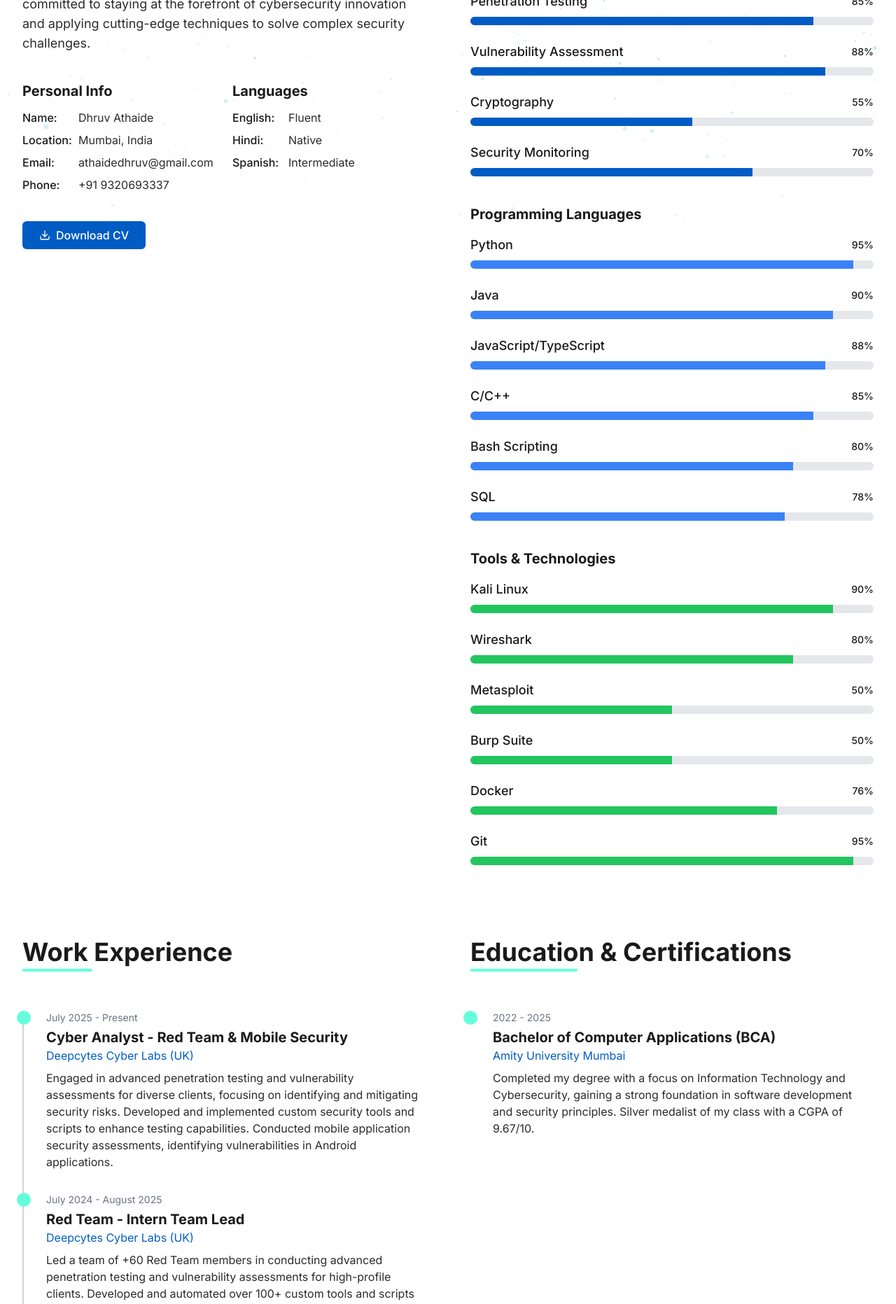
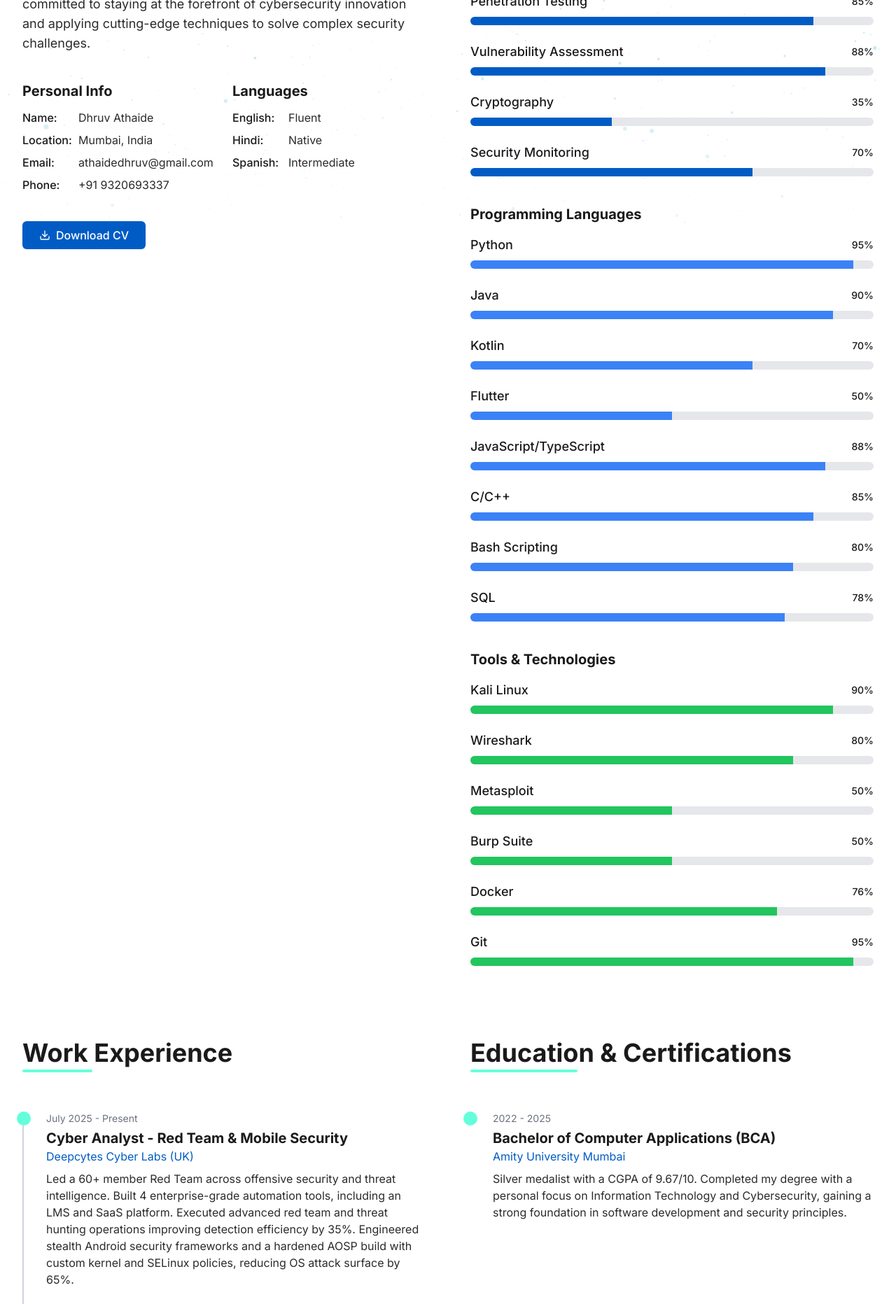
Before and after one commit to DhruvAthaide/PortfolioWebsite, a React (Vite) app: page /about in a window 1280 px wide. Shown: the part 480-2343 px from the top of the page at 70% size. Built offline with nearby package versions, Linux system fonts and the light colour scheme.

Commit message:
Updated Skills and Work Experience

```diff
--- a/src/data/skills.ts
+++ b/src/data/skills.ts
@@ -1,15 +1,17 @@
 export const technicalSkills = [
-  { name: 'Network Security', percentage: 60 },
+  { name: 'Network Security', percentage: 50 },
   { name: 'Web Application Security', percentage: 90 },
   { name: 'Penetration Testing', percentage: 85 },
   { name: 'Vulnerability Assessment', percentage: 88 },
-  { name: 'Cryptography', percentage: 55 },
+  { name: 'Cryptography', percentage: 35 },
   { name: 'Security Monitoring', percentage: 70 }
 ];
 
 export const programmingSkills = [
   { name: 'Python', percentage: 95 },
   { name: 'Java', percentage: 90 },
+  { name: 'Kotlin', percentage: 70 },
+  { name: 'Flutter', percentage: 50 },
   { name: 'JavaScript/TypeScript', percentage: 88 },
   { name: 'C/C++', percentage: 85 },
   { name: 'Bash Scripting', percentage: 80 },
@@ -30,10 +32,10 @@ export const workExperience = [
     title: 'Cyber Analyst - Red Team & Mobile Security',
     organization: 'Deepcytes Cyber Labs (UK)',
     period: 'July 2025 - Present',
-    description: 'Engaged in advanced penetration testing and vulnerability assessments for diverse clients, focusing on identifying and mitigating security risks. Developed and implemented custom security tools and scripts to enhance testing capabilities. Conducted mobile application security assessments, identifying vulnerabilities in Android applications.'
+    description: 'Led a 60+ member Red Team across offensive security and threat intelligence. Built 4 enterprise-grade automation tools, including an LMS and SaaS platform. Executed advanced red team and threat hunting operations improving detection efficiency by 35%. Engineered stealth Android security frameworks and a hardened AOSP build with custom kernel and SELinux policies, reducing OS attack surface by 65%.'
   },
   {
-    title: 'Red Team - Intern Team Lead',
+    title: 'Red Team & Mobile Dev- Intern Team Lead',
     organization: 'Deepcytes Cyber Labs (UK)',
     period: 'July 2024 - August 2025',
     description: 'Led a team of +60 Red Team members in conducting advanced penetration testing and vulnerability assessments for high-profile clients. Developed and automated over 100+ custom tools and scripts to enhance testing efficiency and effectiveness. Helped in the development of a Software-as-a-Service (SaaS) platform for automated penetration testing, significantly reducing the time required for security assessments.'
@@ -63,7 +65,7 @@ export const education = [
     title: 'Bachelor of Computer Applications (BCA)',
     organization: 'Amity University Mumbai',
     period: '2022 - 2025',
-    description: 'Completed my degree with a focus on Information Technology and Cybersecurity, gaining a strong foundation in software development and security principles. Silver medalist of my class with a CGPA of 9.67/10.'
+    description: 'Silver medalist with a CGPA of 9.67/10. Completed my degree with a personal focus on Information Technology and Cybersecurity, gaining a strong foundation in software development and security principles.'
   },
   // {
   //   title: 'Certified Ethical Hacker (CEH)',
```
